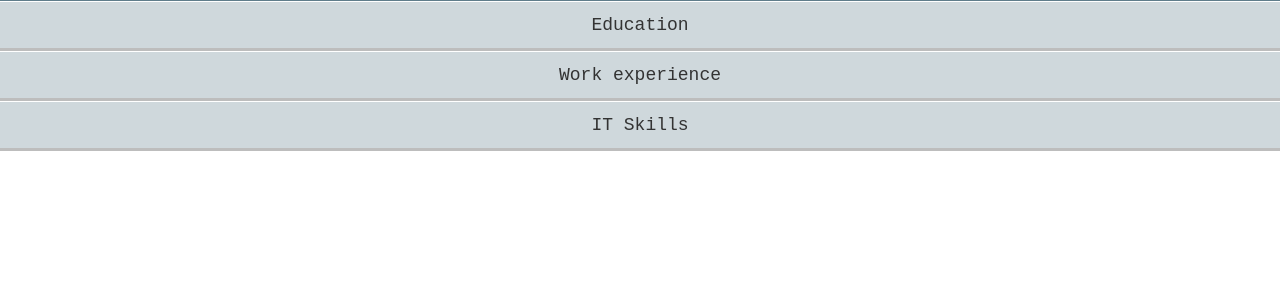
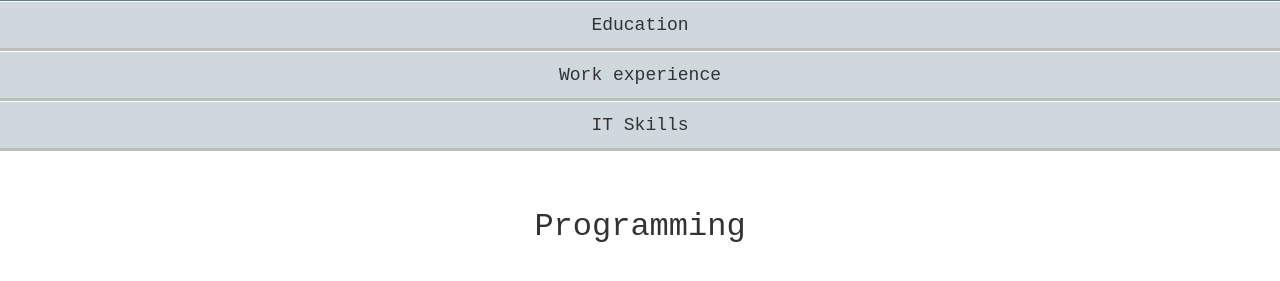
Before and after one commit to Pulukkinen/cv, a PHP site: page / in a window 1280 px wide. Shown: the part 421-702 px from the top of the page. Run offline with PHP 8.4, Linux system fonts and the light colour scheme.

Commit message:
collapseen muutokset uuden it-skillsin takia

```diff
--- a/html/templates/collapse.php
+++ b/html/templates/collapse.php
@@ -16,6 +16,6 @@
 	<div class="row">
 		<button type="button" class="btn btn-lg btn-block" data-toggle="collapse" data-target="#it-content">IT Skills</button>
 
-		<div class="collapse in" id="it-content"><?php include('templates/itskills.php')?></div>
+		<div class="collapse in" id="it-content"><?php include('templates/it-skills.php')?></div>
 	</div>
 </div>
```
